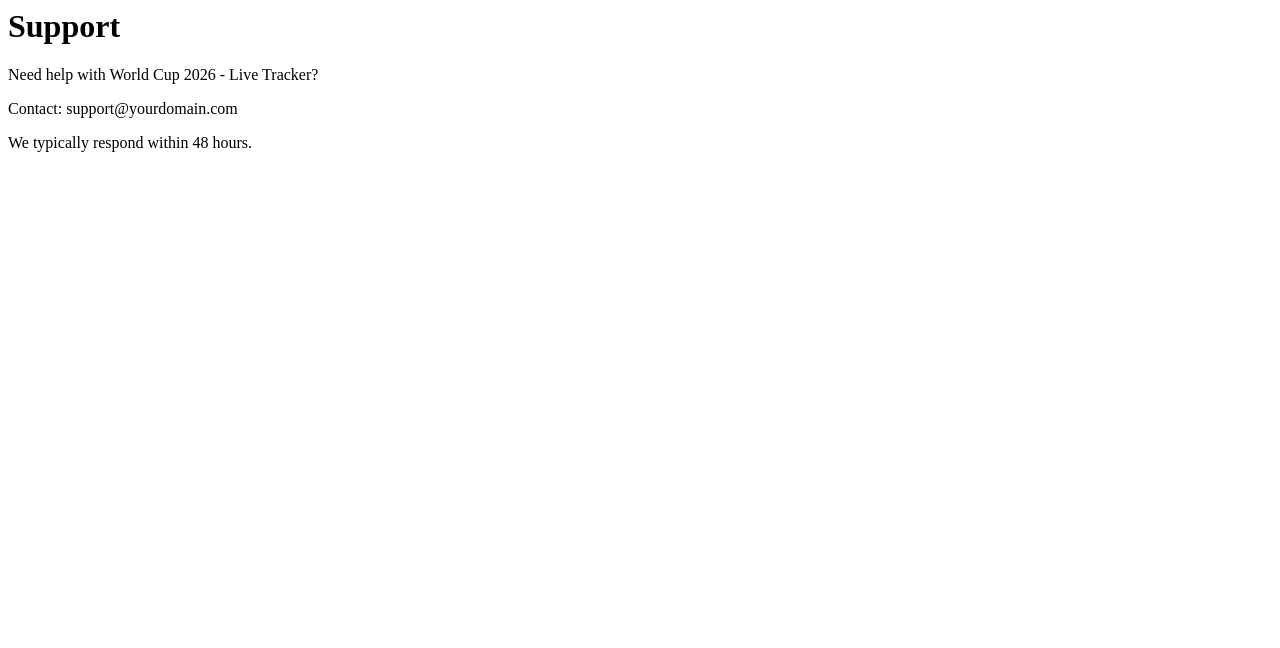
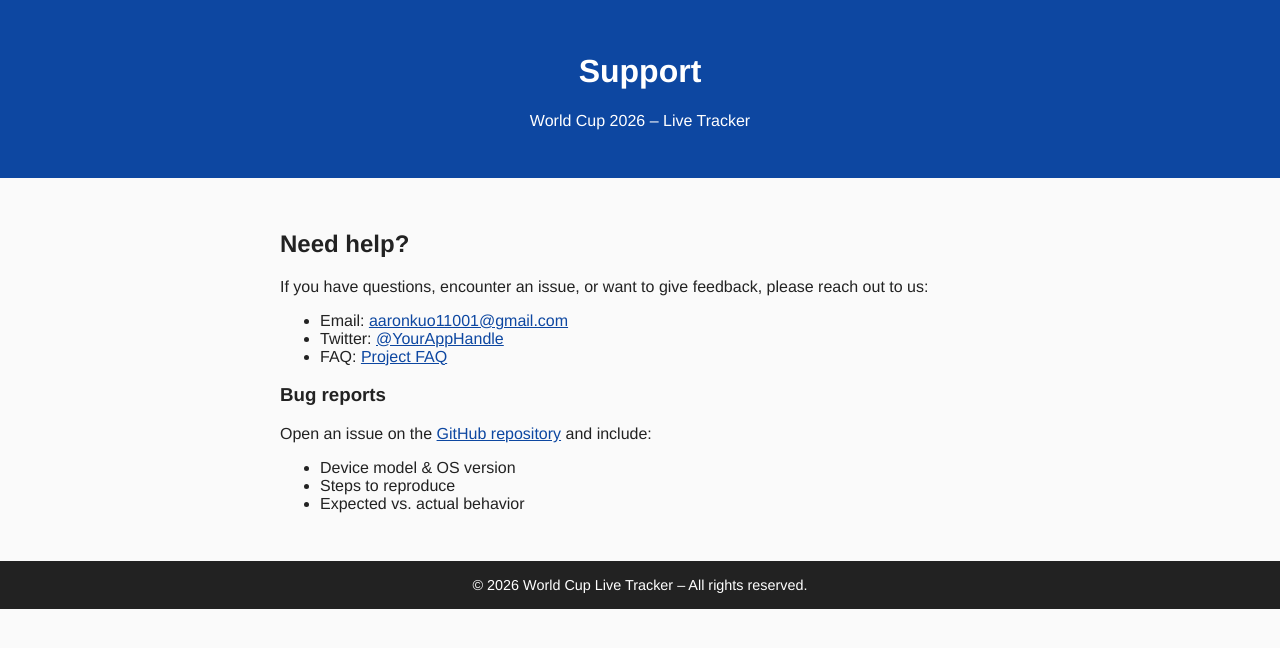
Before and after one commit to aaron-anon/World-Cup-2026, a plain HTML site: page support/index.html in a window 1280 px wide. Drawn offline with Linux system fonts and the light colour scheme.

Commit message:
Update index.html

```diff
--- a/support/index.html
+++ b/support/index.html
@@ -1,14 +1,44 @@
-<h1>Support</h1>
+<!DOCTYPE html>
+<html lang="en">
+<head>
+  <meta charset="UTF-8">
+  <meta name="viewport" content="width=device-width, initial-scale=1.0">
+  <title>Support – World Cup Live Tracker</title>
+  <style>
+    body {font-family:Helvetica,Arial,sans-serif; margin:0; background:#fafafa; color:#222;}
+    header {background:#0d47a1; color:#fff; text-align:center; padding:2rem;}
+    main {max-width:720px; margin:auto; padding:2rem;}
+    a {color:#0d47a1;}
+    footer {background:#222; color:#fff; text-align:center; padding:1rem; font-size:.9rem;}
+  </style>
+</head>
+<body>
+<header>
+  <h1>Support</h1>
+  <p>World Cup 2026 – Live Tracker</p>
+</header>
 
-<p>
-Need help with World Cup 2026 - Live Tracker?
-</p>
+<main>
+  <h2>Need help?</h2>
+  <p>If you have questions, encounter an issue, or want to give feedback, please reach out to us:</p>
 
-<p>
-Contact:
-support@yourdomain.com
-</p>
+  <ul>
+    <li>Email: <a href="mailto:aaronkuo11001@gmail.com">aaronkuo11001@gmail.com</a></li>
+    <li>Twitter: <a href="https://twitter.com/YourAppHandle" target="_blank">@YourAppHandle</a></li>
+    <li>FAQ: <a href="https://github.com/yourusername/WorldCup/wiki/FAQ" target="_blank">Project FAQ</a></li>
+  </ul>
 
-<p>
-We typically respond within 48 hours.
-</p>
+  <h3>Bug reports</h3>
+  <p>Open an issue on the <a href="https://github.com/yourusername/WorldCup/issues" target="_blank">GitHub repository</a> and include:</p>
+  <ul>
+    <li>Device model & OS version</li>
+    <li>Steps to reproduce</li>
+    <li>Expected vs. actual behavior</li>
+  </ul>
+</main>
+
+<footer>
+  © 2026 World Cup Live Tracker – All rights reserved.
+</footer>
+</body>
+</html>
```
